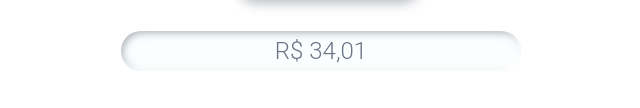
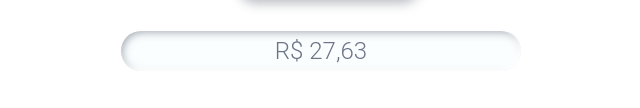
Before and after one commit to joaorobra/calculadora, a plain HTML site: page calculadoras-simples/scalc-aportesconstantes.html in a window 1280 px wide. Both pictures are taken after typing "5", "5", "5", "5" into the empty fields and a click on the button "Calcular". Shown: the part 442-550 px from the top of the page, 319-959 px from the left. Drawn offline with nearby package versions, Linux system fonts and the light colour scheme.

Commit message:
Update scalc-aportesconstantes.html

```diff
--- a/calculadoras-simples/scalc-aportesconstantes.html
+++ b/calculadoras-simples/scalc-aportesconstantes.html
@@ -52,10 +52,9 @@
       <output name="montante-final" id="imonfinal"></output>
 
       <script>
-        function montanteFinal(A, i, n, P) {
-          // P é o valor inicial
-          i = i / 100;
-          return P * Math.pow(1 + i, n) + (A * (Math.pow(1 + i, n) - 1)) / i; // usa a fórmula de juros compostos
+        function montanteFinal(p, j, n) {
+          j = j / 100; // A taxa de juros j é convertida de percentual para decimal
+          return p * ((Math.pow(1 + j, n) - 1) / j); // Aplica a fórmula do valor futuro
         }
 
         var calcular = document.getElementById("calcular");
```
